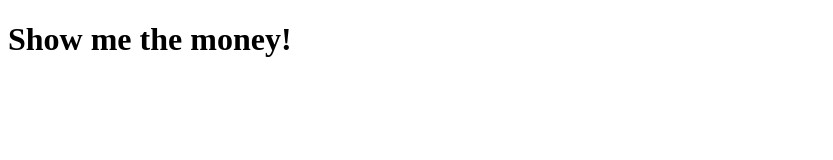
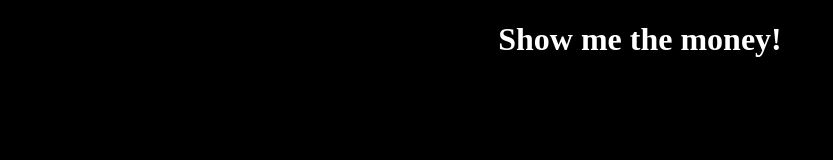
Before and after one commit to bad-recipes/movie-quote, a plain HTML site: page index.html in a window 1280 px wide. Shown: the whole page, without its empty margins (0-833 px from the left). Drawn offline with Linux system fonts and the light colour scheme.

Commit message:
Spicing things up a bit.

```diff
--- a/index.html
+++ b/index.html
@@ -2,6 +2,13 @@
 <html>
   <head>
     <style>
+      html {
+        background-color: black;
+      }
+      h1 {
+        text-align: center;
+        color: white;
+      }
     </style>
   </head>
   <body>
```
